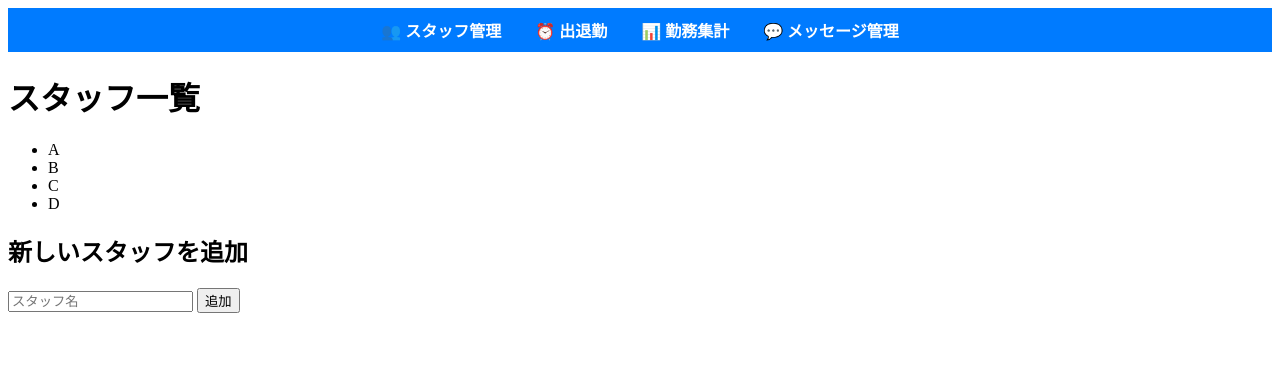
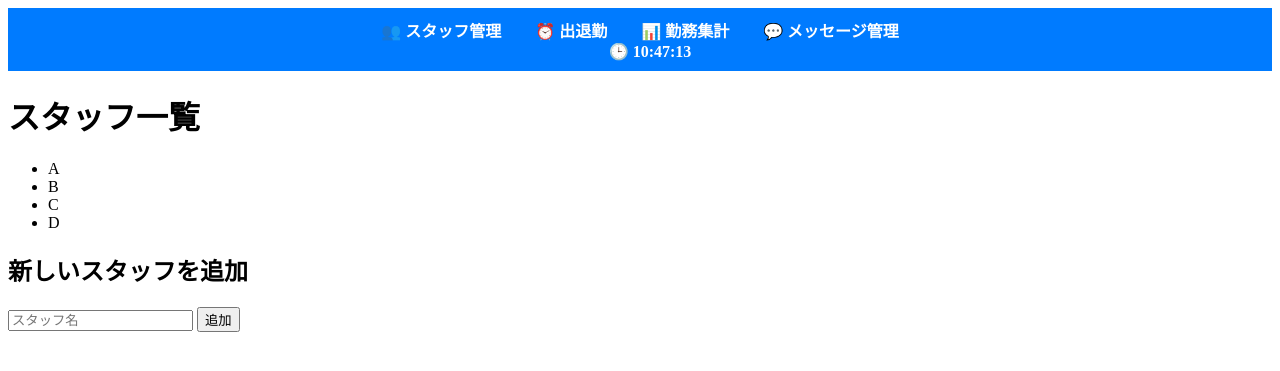
Before and after one commit to niidabezio/timecard, a Flask app: page /staff in a window 1280 px wide. Shown: the top 371 px of the page. Run offline with Flask 3, Linux system fonts and the light colour scheme; data comes from the database, SQL or seed files in the repository.

Commit message:
ナビ時間

```diff
--- a/routes.py
+++ b/routes.py
@@ -9,7 +9,15 @@ from sqlalchemy.sql import func
 def attendance():
     staff = Staff.query.all()
     attendance_records = Attendance.query.all()
+
+    # 時間を「時:分」フォーマットに変換
+    for record in attendance_records:
+        record.clock_in = record.clock_in.strftime('%H:%M')
+        if record.clock_out:
+            record.clock_out = record.clock_out.strftime('%H:%M')
+
     return render_template('attendance.html', staff=staff, attendance_records=attendance_records)
+
 
 @app.route('/staff')
 def staff_list():
--- a/static/style.css
+++ b/static/style.css
@@ -26,3 +26,9 @@
 .navbar a:hover {
     text-decoration: underline;
 }
+#current-time {
+    font-size: 16px;
+    color: white;
+    margin-left: 20px;
+    font-weight: bold;
+}
--- a/templates/base.html
+++ b/templates/base.html
@@ -16,11 +16,27 @@
             <li><a href="{{ url_for('work_summary') }}">📊 勤務集計</a></li>
             <li><a href="{{ url_for('message_list') }}">💬 メッセージ管理</a></li>
         </ul>
+        <span id="current-time"></span> <!-- ✅ ここに現在時刻を表示 -->
     </nav>
 
     <div class="content">
         {% block content %}{% endblock %}
     </div>
+    <script>
+        function updateTime() {
+            let now = new Date();
+            let hours = now.getHours().toString().padStart(2, '0');
+            let minutes = now.getMinutes().toString().padStart(2, '0');
+            let seconds = now.getSeconds().toString().padStart(2, '0');
+            document.getElementById('current-time').textContent = `🕒 ${hours}:${minutes}:${seconds}`;
+        }
+
+        // 1秒ごとに時間を更新
+        setInterval(updateTime, 1000);
+
+        // ページ読み込み時にすぐ表示
+        updateTime();
+        </script>
 
 </body>
 </html>
```
